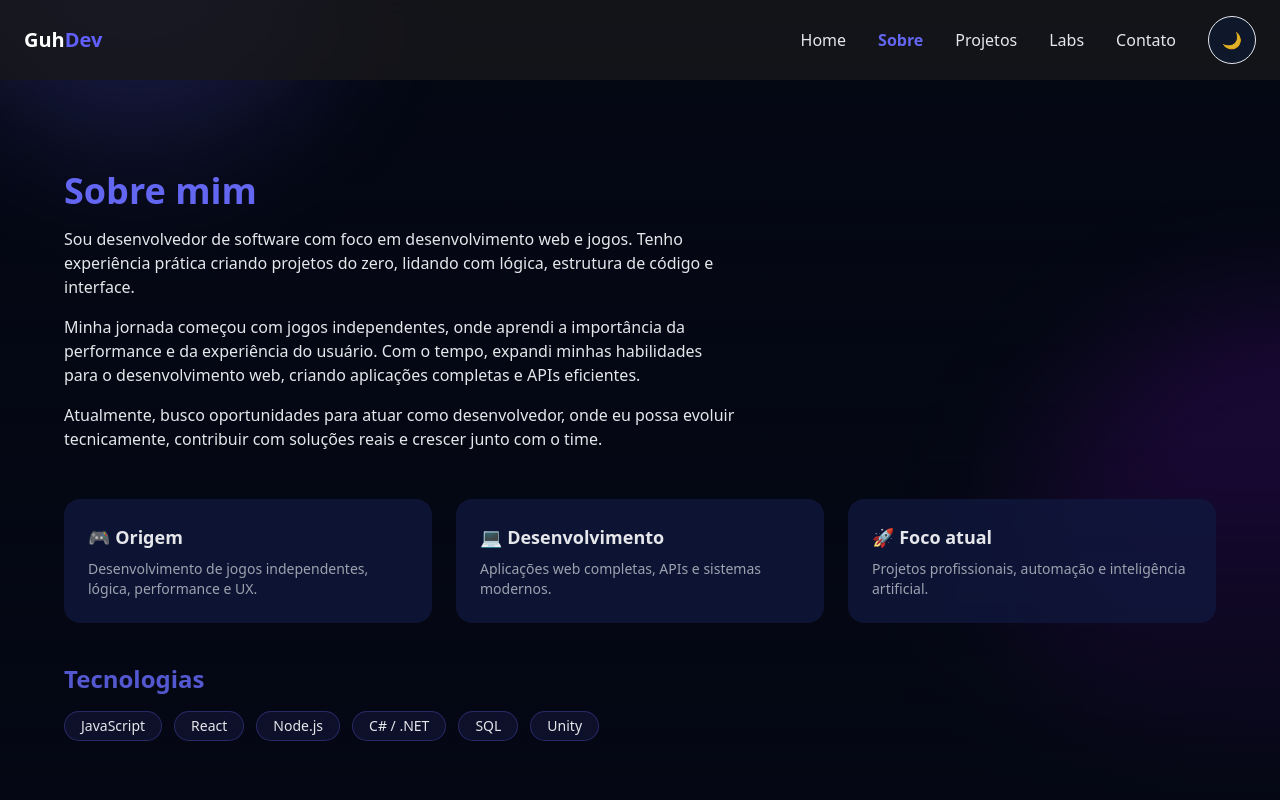
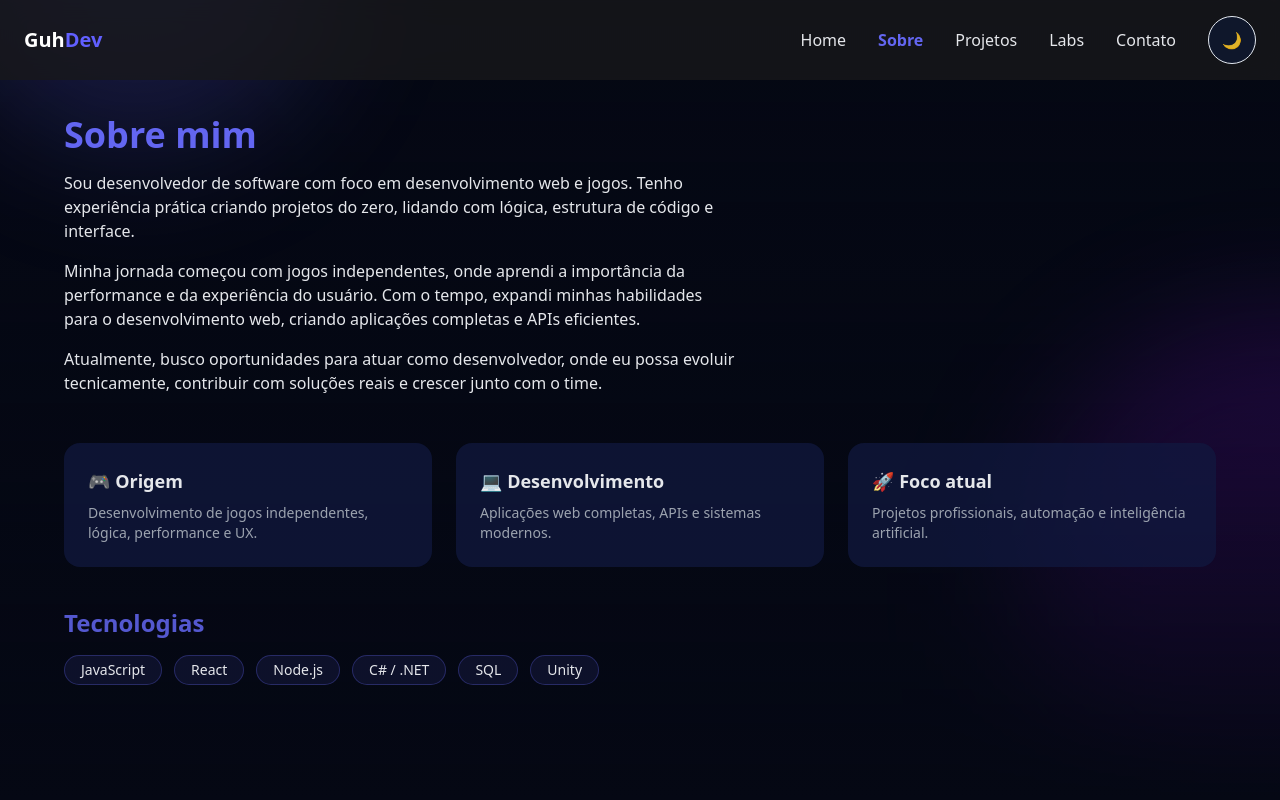
Before and after one commit to GusHenDev/Portfolio-dev, a React (Vite) app: page /About in a window 1280 px wide. Shown: the top 800 px of the page. Built offline with nearby package versions, Linux system fonts and the light colour scheme.

Commit message:
concerto pagina About

```diff
--- a/src/pages/About.jsx
+++ b/src/pages/About.jsx
@@ -2,7 +2,7 @@ import "../Styles/Animations.css";
 
 export default function About() {
   return (
-    <section className="relative pt-28 min-h-screen overflow-hidden flex items-center bg-(--bg) text-(--text)">
+    <section className="relative px-6 py-24 min-h-screen overflow-hidden flex items-center bg-(--bg) text-(--text)">
       <div className="pointer-events-none absolute inset-0">
         <div className="animate-fade-up animate-random-slow absolute -top-40 -left-40 h-96 w-96 rounded-full bg-(--primary)/20 blur-3xl"></div>
         <div className="animate-fade-up animate-random-medium absolute top-1/2 -right-40 h-134 w-134 rounded-full bg-(--primary-soft)/30 blur-3xl"></div>
```
